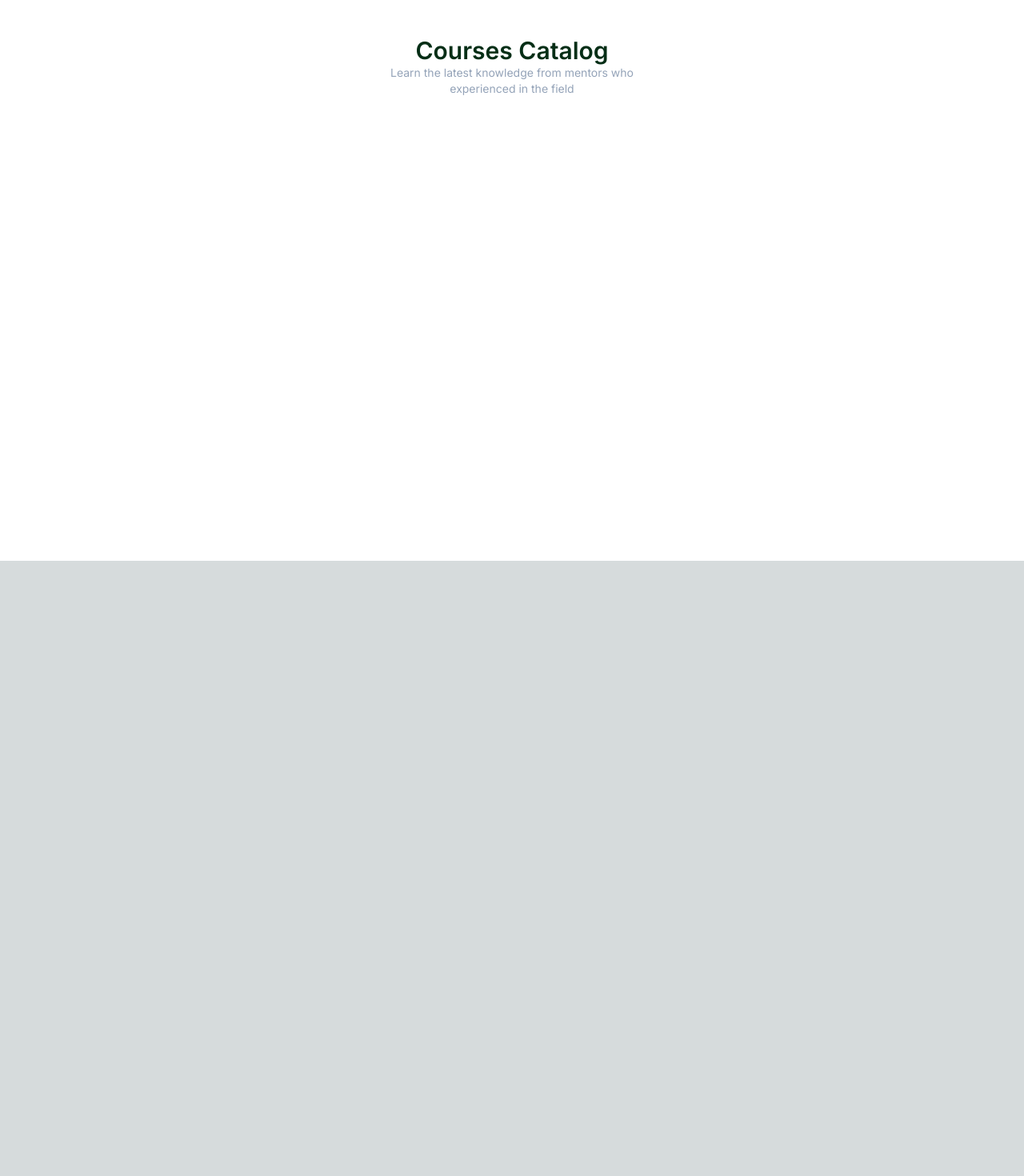
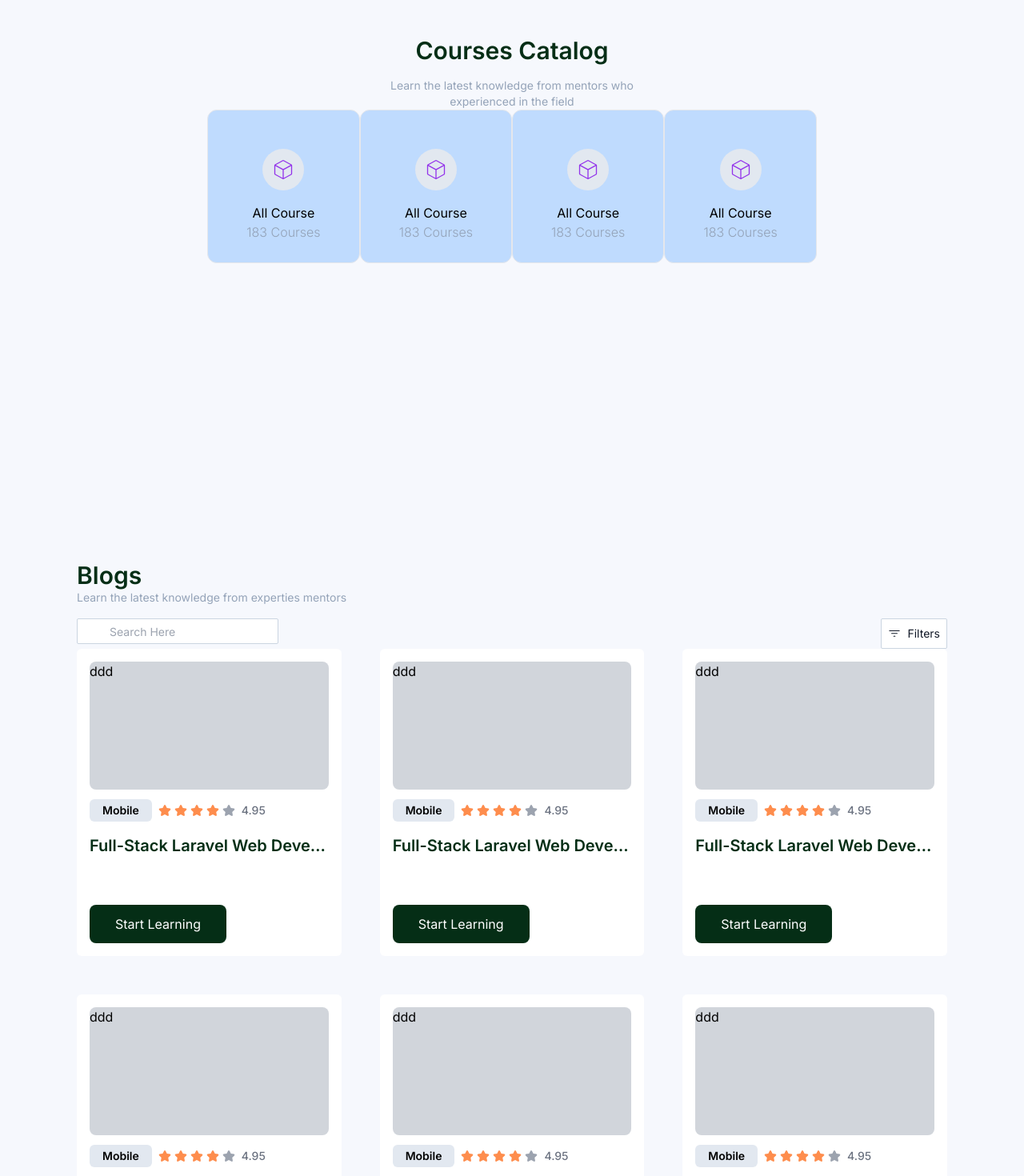
Before and after one commit to stElmitchay/solancer, a Next.js app: page /learn in a window 1280 px wide. Shown: the part 180-1650 px from the top of the page at 80% size. Before the commit the page ends 881 px from the top, so only its background shows below. Built offline with nearby package versions, Linux system fonts and the light colour scheme.

Commit message:
working on courses section for learn page

```diff
--- a/src/app/components/core/button.tsx
+++ b/src/app/components/core/button.tsx
@@ -2,15 +2,16 @@ import React from 'react'
 
 type Button = {
     color: string,
-    text: string
+    text: string,
+    rounded_size: string
 }
 
 
 const PrimaryButton = ({
-    color, text
+    color, text, rounded_size
 } : Button) => {
   return (
-    <button className={`bg-${color} rounded-full px-8 py-3`}><h5 className='text-white'>{text}</h5></button>
+    <button className={`bg-${color} rounded-${rounded_size} px-8 py-3`}><h5 className='text-white'>{text}</h5></button>
   )
 }
 
--- a/src/app/components/core/navbar.tsx
+++ b/src/app/components/core/navbar.tsx
@@ -10,7 +10,7 @@ const navBarItems = [
     },
     {
         text: 'Build a Product',
-        path: '/'
+        path: '/build'
     },
     {
         text: 'Learn',
@@ -18,22 +18,19 @@ const navBarItems = [
     },
     {
         text: 'Become a hunter',
-        path: '/'
+        path: '/hunt'
     }
 ]
 
 const NavBar = () => {
     return (
-        <>
-            <nav className="flex flex-row max-w-full pt-6 bg-white">
+        <nav className="flex flex-row max-w-full pt-6 bg-white">
                 <div className="w-full">
                     <ul className="flex justify-around items-center">
                         <li><Logo /></li>
                         {
-                            navBarItems.map((navBarItem, i) => (
-                                <>
-                                    <NavMenuItem key={i} {...navBarItem} />
-                                </>
+                            navBarItems.map((navBarItem) => (
+                                <NavMenuItem key={navBarItem.path} {...navBarItem} />
                             ))
                         }
                         <li>
@@ -52,8 +49,6 @@ const NavBar = () => {
                     </ul>
                 </div>
             </nav>
-
-        </>
     )
 }
 
--- a/src/app/components/home/sections/featured_jobs_section.tsx
+++ b/src/app/components/home/sections/featured_jobs_section.tsx
@@ -44,7 +44,6 @@ const featured_jobs_card = [
 
 const FeaturedJobsSection = () => {
     return (
-        <>
         <section className="h-screen text-green-950  bg-white">
             <div className="flex flex-col place-items-center">
                 <div className="flex flex-col max-w-md text-center my-12">
@@ -64,11 +63,10 @@ const FeaturedJobsSection = () => {
                 </div>
 
                 <div className="mt-12">
-                        <PrimaryButton color={'green-950'} text="View more" />
+                    <PrimaryButton color={'green-950'} text="View more" rounded_size={'full'} />
                 </div>
             </div>
         </section>
-        </>
     )
 }
 
--- /dev/null
+++ b/src/app/components/learn/courses_card.tsx
@@ -0,0 +1,20 @@
+import React from 'react'
+import { PiCubeLight } from 'react-icons/pi';
+
+const CoursesCard = () => {
+    return (
+        <div>
+            <div className={`bg-blue-200 max-w-sm h-48 p-12 rounded-xl border hover:border-purple-600`}>
+                <div className="flex flex-col items-center">
+                    <div className='bg-slate-200 p-3 rounded-full'>
+                        <PiCubeLight className='size-7 text-purple-600' />
+                    </div>
+                    <h1 className='mt-4'>All Course</h1>
+                    <h5 className=' text-slate-400 font-light'>183 Courses</h5>
+                </div>
+            </div>
+        </div>
+    )
+}
+
+export default CoursesCard;
--- /dev/null
+++ b/src/app/components/learn/courses_learn_card.tsx
@@ -0,0 +1,36 @@
+import React from 'react'
+import PrimaryButton from '../core/button';
+import StarRating from '../home/star_rating';
+
+const CoursesLearnCard = () => {
+    return (
+        <div>
+            <div className="bg-white rounded-md h-96 max-w-sm p-4">
+                <div className="flex flex-col h-full justify-between">
+                    <div className="flex flex-col w-full">
+                        <div className="bg-gray-300 rounded-lg max-w-sm h-40">
+                            ddd
+                        </div>
+                        <div className="flex text-black items-center mt-3">
+                            <div className="bg-slate-200 px-4 py-1 rounded-md mr-2">
+                                <h5 className="text-sm font-semibold">Mobile</h5>
+                            </div>
+                            <StarRating />
+                        </div>
+
+                        <h1 className='text-green-950 text-xl truncate text-nowrap font-semibold mt-4'>Full-Stack Laravel Web Developement</h1>
+
+
+                    </div>
+
+                    <div>
+                        <PrimaryButton text='Start Learning' color={'green-950'} rounded_size='lg' />
+                    </div>
+
+                </div>
+            </div>
+        </div>
+    )
+}
+
+export default CoursesLearnCard;
--- a/src/app/learn/page.tsx
+++ b/src/app/learn/page.tsx
@@ -1,18 +1,52 @@
 import React from 'react'
-import NavBar from '../components/core/navbar'
+import CoursesCard from '../components/learn/courses_card'
+import { GoFilter } from 'react-icons/go'
+import CoursesLearnCard from '../components/learn/courses_learn_card'
 
 export default function Learn() {
     return (
-        <main className='min-h-screen bg-white'>
+        <main className='min-h-screen bg-[#F6F8FD]'>
 
             <div className='h-screen'>
                 <div className='p-24'>
                     <div className='mt-12 flex flex-col items-center'>
                         <h1 className='text-3xl text-green-950 font-semibold'>Courses Catalog</h1>
-                        <h5 className='text-sm text-slate-400 max-w-sm text-center'>Learn the latest knowledge from mentors who experienced in the field</h5>
+                        <h5 className='mt-4 text-sm text-slate-400 max-w-sm text-center'>Learn the latest knowledge from mentors who experienced in the field</h5>
+                        <div className="flex">
+                            <CoursesCard />
+                            <CoursesCard />
+                            <CoursesCard />
+                            <CoursesCard />
+                        </div>
                     </div>
                 </div>
             </div>
+
+            <div className='h-fit px-24'>
+                <div className="flex flex-col">
+                    <h1 className="text-3xl text-green-950 font-semibold">Blogs</h1>
+                    <h5 className="text-sm text-slate-400">Learn the latest knowledge from experties mentors</h5>
+                </div>
+                <div className='flex justify-between mt-4'>
+                    <input type="search" id="default-search" className="block h-8 ps-10 text-sm border border-slate-300 rounded-sm" placeholder="Search Here" required />
+                    <button className='text-gray-900 bg-white p-2 rounded-sm flex items-center border border-slate-300'>
+                        <GoFilter />
+                        <h5 className='text-sm ps-2'>Filters</h5>
+                    </button>
+                </div>
+                <div className="grid grid-cols-3 gap-12">
+                    <CoursesLearnCard />
+                    <CoursesLearnCard />
+                    <CoursesLearnCard />
+                    <CoursesLearnCard />
+                    <CoursesLearnCard />
+                    <CoursesLearnCard />
+
+                </div>
+
+            </div>
+
+
         </main>
     )
 }
--- a/src/app/page.tsx
+++ b/src/app/page.tsx
@@ -1,6 +1,5 @@
 /* eslint-disable @next/next/no-img-element */
 import { PiDotsSixVerticalLight, PiCircleFill } from "react-icons/pi";
-import NavBar from "./components/core/navbar";
 import FeaturedProfileSection from "./components/home/sections/featured_profile_section";
 import WhyChooseUsSection from "./components/home/sections/why_choose_us_section";
 import FeaturedJobsSection from "./components/home/sections/featured_jobs_section";
@@ -8,27 +7,6 @@ import MetricsSection from "./components/home/sections/metrics_section";
 import LatestNewsSection from "./components/home/sections/latest_news_section";
 import Footer from "./components/core/footer";
 import SolanaRockStarSection from "./components/home/sections/solana_rockstar_section";
-
-const cards = [
-  {
-    id: "1",
-    header: "From Rookie to Expert",
-    subHeader: "Dive deep into the world of Solana development with our comprehensive suite of resources. Whether you’re a complete beginner or a seasoned developer looking to expand your skill set, we’ve got you covered. Learn at your own pace, collaborate with fellow builders, and put your newfound knowledge to the test."
-  },
-  {
-    id: "2",
-    header: "Land Freelance Gigs and Put Your Skills to Work",
-    subHeader: "Showcase your expertise to a network of potential clients and secure freelance gigs that fit your skill set and schedule. The Solana ecosystem is booming, and there’s a growing need for talented developers."
-  },
-  {
-    id: "3",
-    header: "Connect, Collaborate, And Build the Future of Solana",
-    subHeader: "Connect with a vibrant community of Solana developers, exchange ideas, and work together to bring your innovative projects to life. The Solana ecosystem thrives on collaboration, and our platform provides the perfect space to join forces and make your mark on the blockchain."
-  },
-
-]
-
-
 
 
 export default function Home() {
```
Lines whose indentation alone changed are shown as unchanged.
